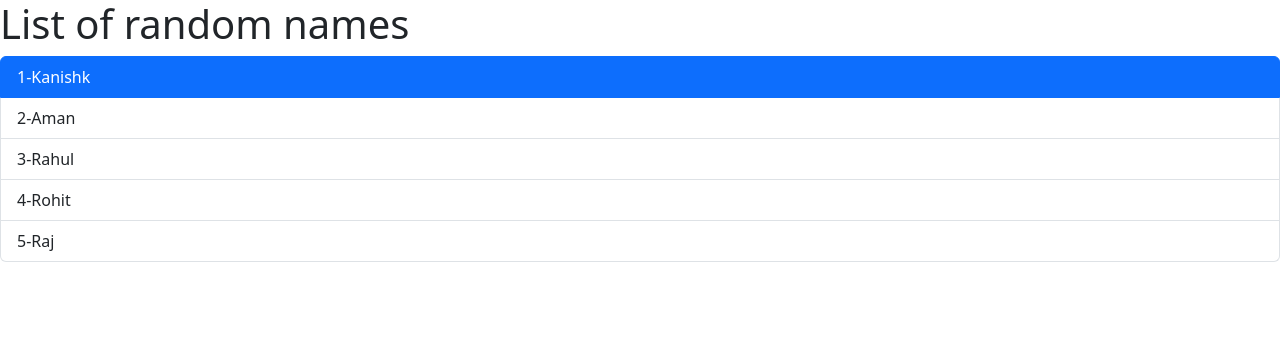
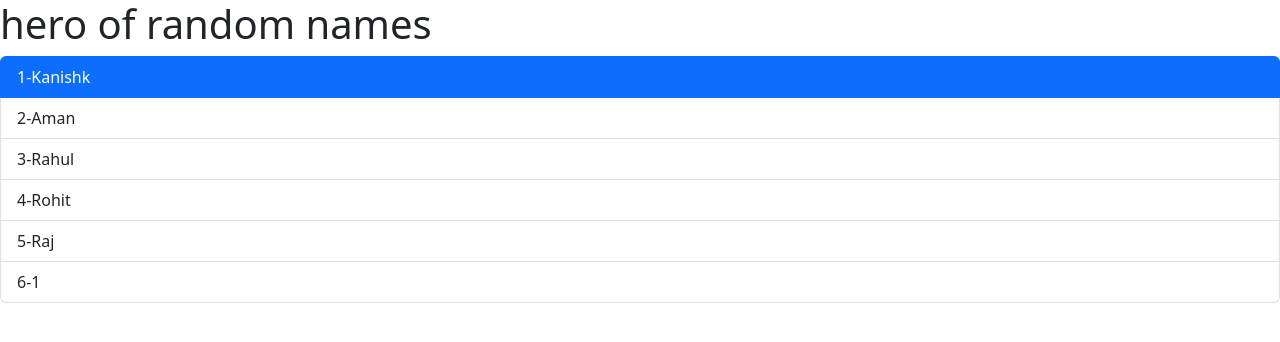
Before and after one commit to working-dude/Learning-react, a React (Vite) app: page / in a window 1280 px wide. Shown: the top 342 px of the page. Built offline with nearby package versions, Linux system fonts and the light colour scheme.

Commit message:
passing props and no function

```diff
--- a/src/App.tsx
+++ b/src/App.tsx
@@ -1,6 +1,8 @@
 // import Kanishk from "./first";
 import Listgroup from "./components/Listgroup";
+var name = ["Kanishk", "Aman", "Rahul", "Rohit", "Raj", "1"];
+
 function App() {
-  return <Listgroup></Listgroup>;
+  return <Listgroup name={name} heading="hero"></Listgroup>;
 }
 export default App;
--- a/src/components/Listgroup.tsx
+++ b/src/components/Listgroup.tsx
@@ -1,9 +1,16 @@
 import { useState } from "react";
 
-function Listgroup() {
-  var name = ["Kanishk", "Aman", "Rahul", "Rohit", "Raj"];
+// Passing props to the component
+interface ListgroupProps {
+  name: string[];
+  heading: string;
+}
+
+function Listgroup({ name, heading }: ListgroupProps) {
+  // var name = ["Kanishk", "Aman", "Rahul", "Rohit", "Raj"];
   // name = [];
-  // Hook to store the state of the component. It returns an array with two elements. The first element is the current value of the state, and the second element is a function that lets you update it.
+  // Hook to store the state of the component. It returns an array with two elements.
+  //  The first element is the current value of the state, and the second element is a function that lets you update it.
   const [i, selected_index] = useState(0);
   function selected(index: number, index_selected: number) {
     if (index === index_selected) {
@@ -15,7 +22,7 @@ function Listgroup() {
   return (
     // Fragment is used to return multiple elements without adding extra nodes to the DOM
     <>
-      <h1>List of random names</h1>
+      <h1>{heading} of random names</h1>
       <ul className="list-group">
         {name.length === 0 && <h1>No names to display</h1>}
         {/* Travel the name list using map function and give key for each item to perform crud on it */}
```
